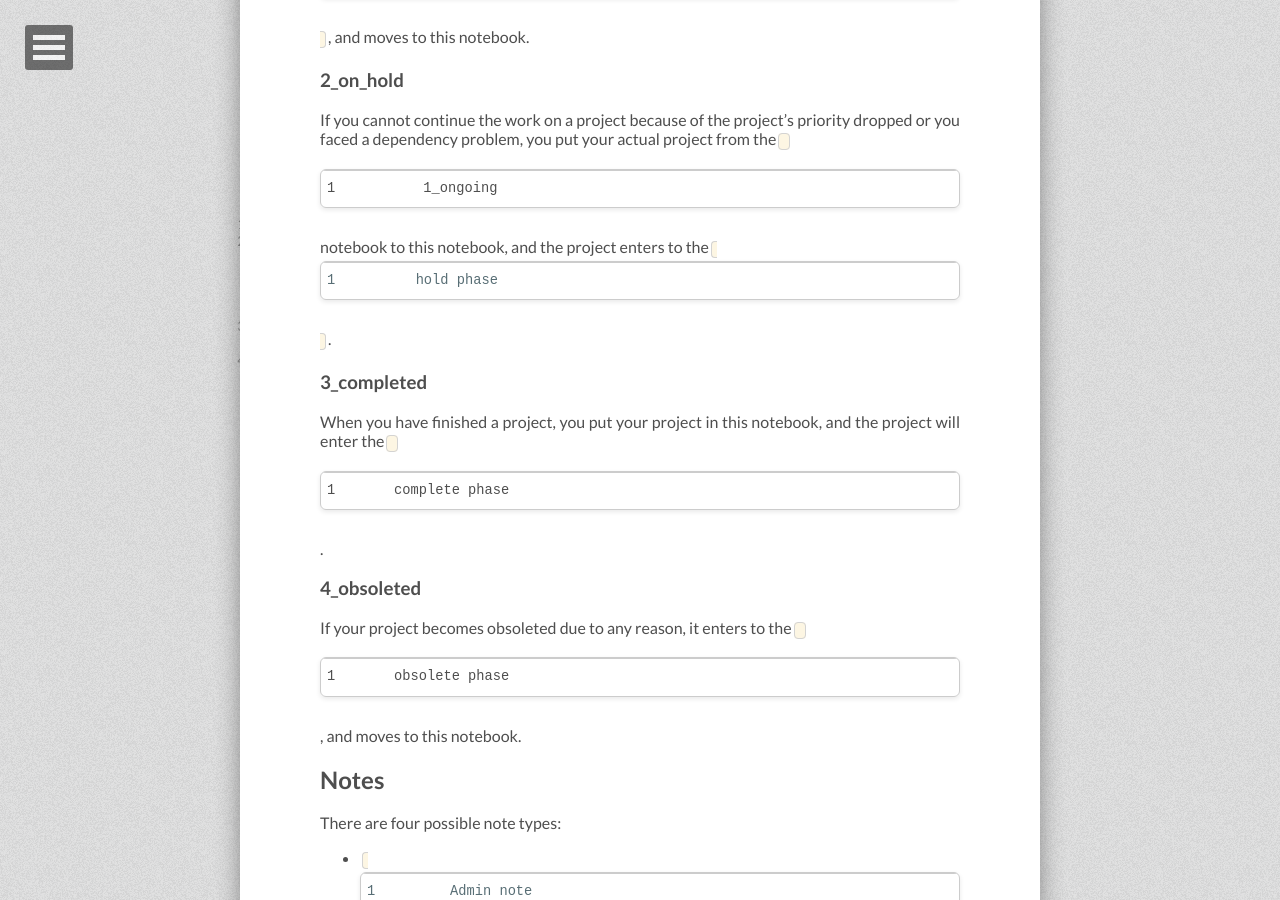
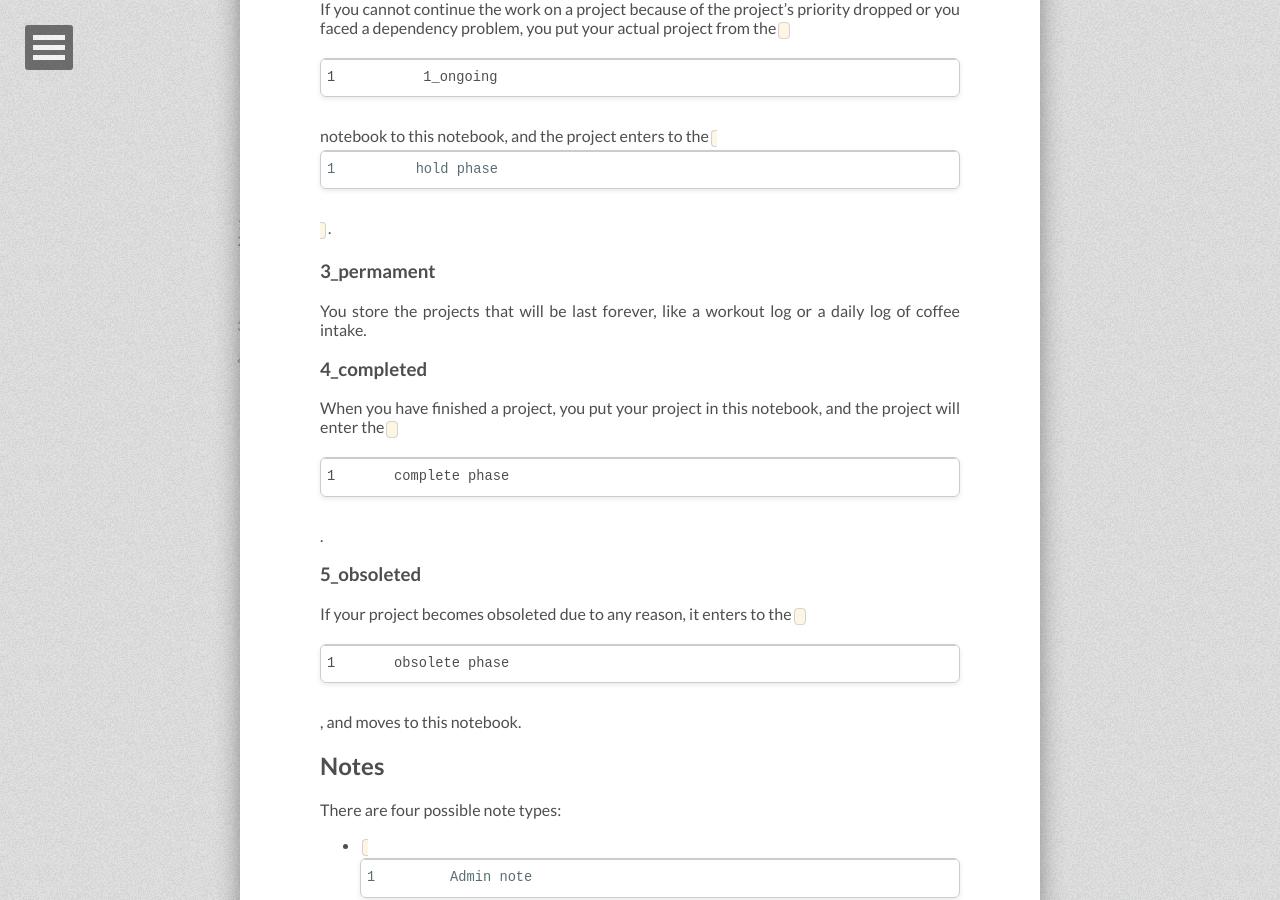
Before and after one commit to tiborsimon/tiborsimon.github.io, a Jekyll site: the page built from _posts/2015-07-10-project-management-in-evernote.md, in a window 1280 px wide and 900 px high, scrolled down 3546 px. Built offline with Jekyll 4.4.1, drawn with Linux system fonts in a browser that asks for light colours; nearby versions of some CDN libraries; comment, search, counter and statistics services are not loaded.

Commit message:
Article update

```diff
--- a/_posts/2015-07-10-project-management-in-evernote.md
+++ b/_posts/2015-07-10-project-management-in-evernote.md
@@ -34,7 +34,10 @@
 
 In the __Evernote Task Management System__ (let's call it __System__), we are going to use the following hierarchical structure:
 
-<img src="/images/project-management/notebook-structure.png" />
+
+<figure>
+    <img src="/images/project-management/notebook-structure.png" width="400" alt="">
+</figure>
 
 We will use one main stack with various notebooks in it. The notebooks will contain the notes which are the actual projects. Each project can be assigned with tags to indicate it's id and priority.
 
@@ -66,11 +69,15 @@
 
 If you cannot continue the work on a project because of the project's priority dropped or you faced a dependency problem, you put your actual project from the `1_ongoing` notebook to this notebook, and the project enters to the `hold phase`.
 
-### 3_completed
+### 3_permament
+
+You store the projects that will be last forever, like a workout log or a daily log of coffee intake.
+
+### 4_completed
 
 When you have finished a project, you put your project in this notebook, and the project will enter the `complete phase`.
 
-### 4_obsoleted
+### 5_obsoleted
 
 If your project becomes obsoleted due to any reason, it enters to the `obsolete phase`, and moves to this notebook.
 
@@ -128,6 +135,10 @@
 
 You can set up reminders for the `project notes`, to set up due dates: The reminder list are located on the top of the notebook view containing the note you added a reminder to. If you move your project note to another notebook, the associated reminders will move to the now notebook as well.
 
+<figure>
+    <img src="/images/project-management/reminder.png" width="200" alt="">
+</figure>
+
 ### Log note
 
 If you decided to keep track of your work in the way that provides higher resolution of your progress, you should have a `!_log` notebook in your `_PROJECTS` stack, which will contain all of the `log notes`, you create in a daily manner. You gave the current date as the title for each log note.
@@ -149,6 +160,10 @@
 # Task Phases
 
 In this section we will get familiar with the actual usage of the __System__. We will start with the summary of the different project phases, and then we are going to delve into the details of each phase.
+
+<figure>
+    <img src="/images/project-management/phases.png" width="500" alt="">
+</figure>
 
 ## Phase Workflow
 
```
